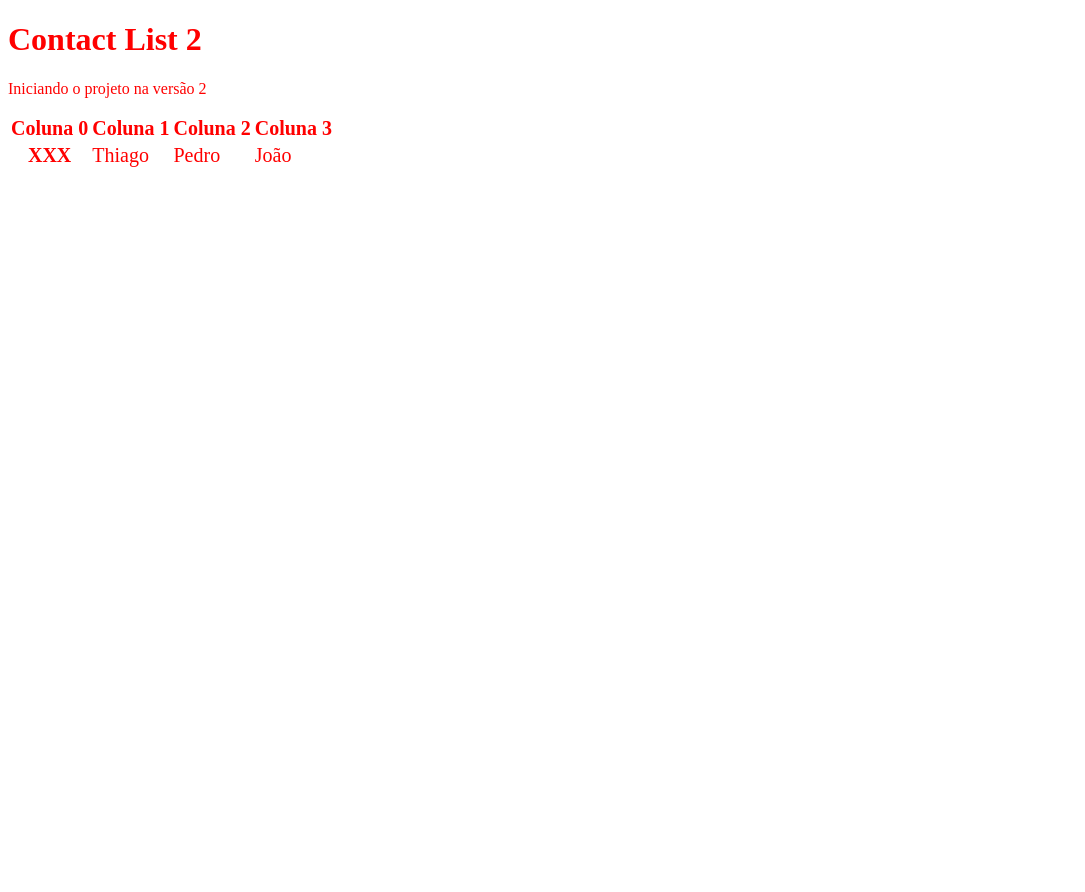
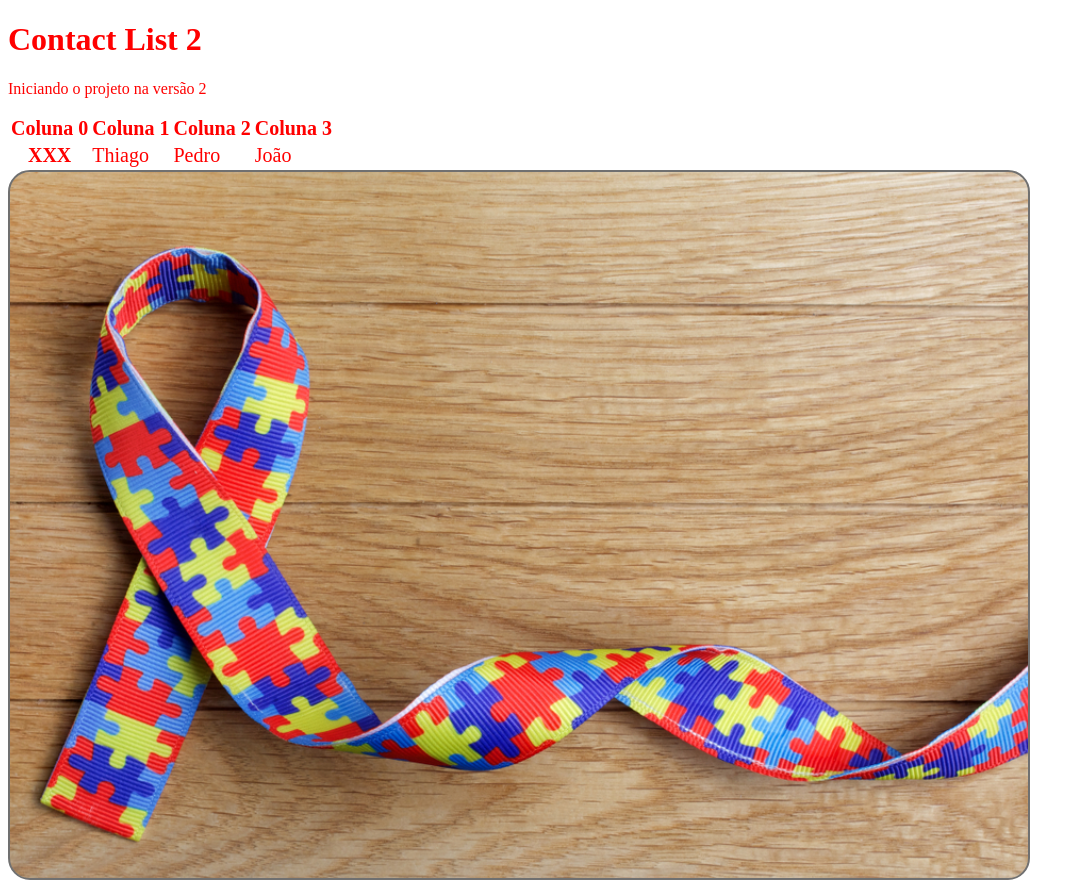
Before and after one commit to alanacarolina/contact-list2, a plain HTML site: page index.html in a window 1280 px wide. Shown: the whole page, without its empty margins (0-1085 px from the left). Before the commit the page ends 800 px from the top, so only its background shows below. Drawn offline with Linux system fonts and the light colour scheme.

Commit message:
Adiciona uma imagem

```diff
--- a/index.html
+++ b/index.html
@@ -28,5 +28,8 @@
             </tr>
         </tbody>
     </table>
+    <div id="content">
+        <img src="img/img-teste.png" class="img-fluid" alt="Responsive image">
+    </div>
 </body>
 </html>
```
Also changed, not shown: img/img-teste.png (added).
